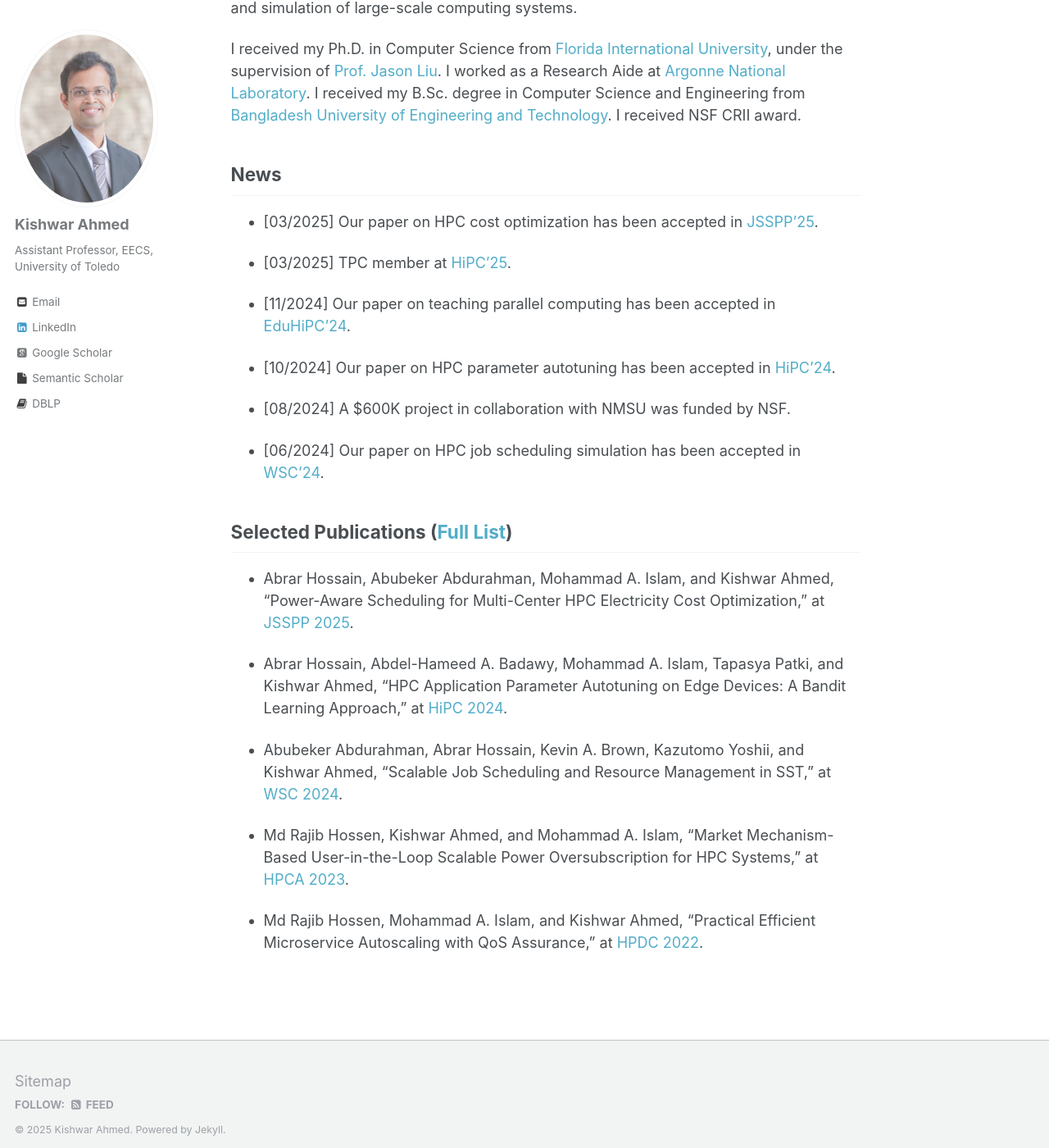
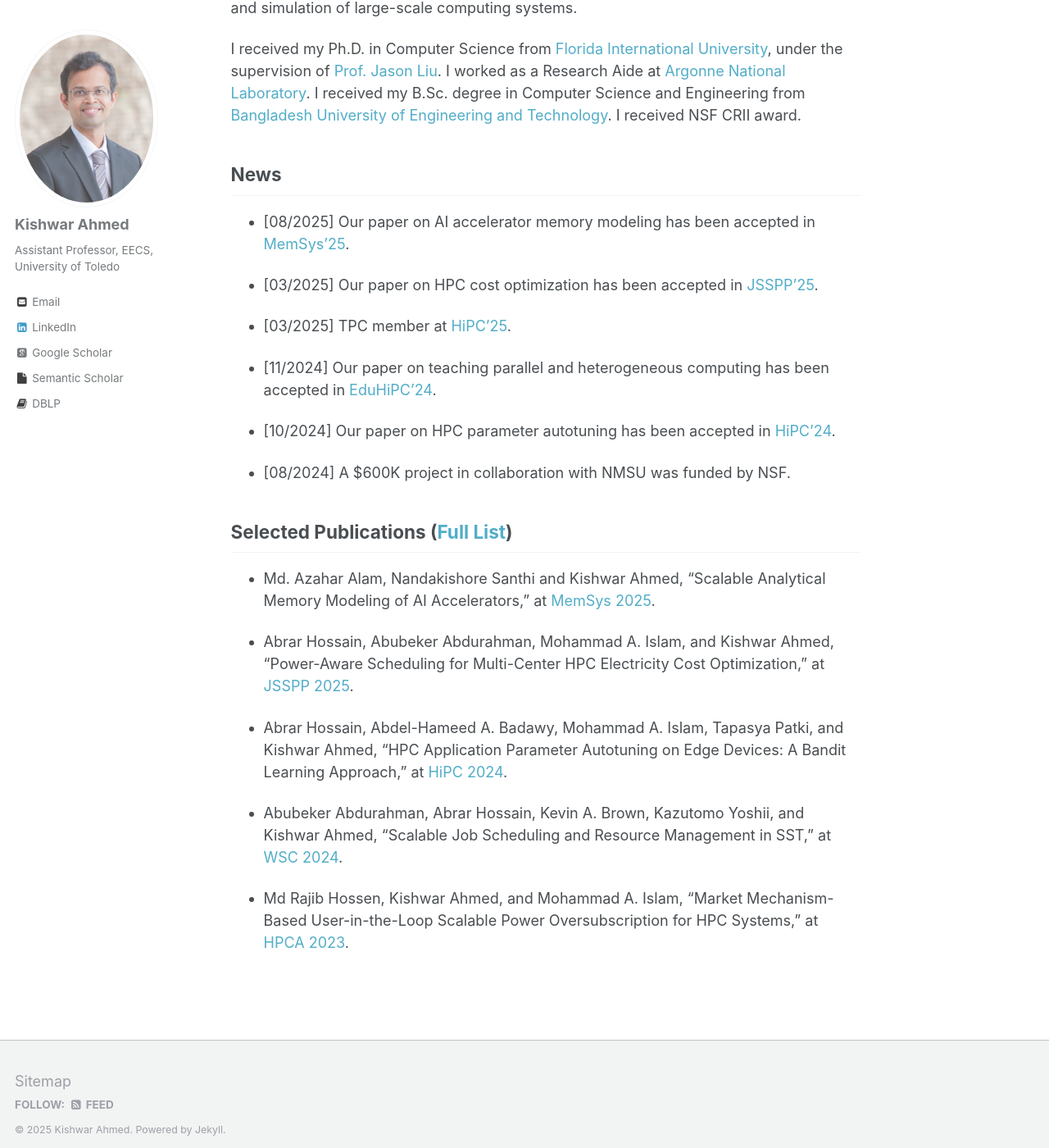
Before and after one commit to kishwarbd/kishwarbd.github.io, a Jekyll site: the page built from _pages/about.md, in a window 1280 px wide and 1400 px high, scrolled down 203 px. Shown: the whole window at 82% size. Built offline with Jekyll 4.4.1, drawn with Linux system fonts in a browser that asks for light colours; some web fonts are replaced.

Commit message:
Update about.md

```diff
--- a/_pages/about.md
+++ b/_pages/about.md
@@ -14,19 +14,21 @@ Jason Liu](https://people.cis.fiu.edu/liux/). I worked as a Research Aide at [Ar
 
 
 ## News
+* [08/2025] Our paper on AI accelerator memory modeling has been accepted in [MemSys'25](https://www.memsys.io/).
+
 * [03/2025] Our paper on HPC cost optimization has been accepted in [JSSPP'25](https://jsspp.org/).
 
 * [03/2025] TPC member at [HiPC'25](https://www.hipc.org/).
 
-* [11/2024] Our paper on teaching parallel computing has been accepted in [EduHiPC'24](https://tcpp.cs.gsu.edu/curriculum/?q=eduHiPC24).
+* [11/2024] Our paper on teaching parallel and heterogeneous computing has been accepted in [EduHiPC'24](https://tcpp.cs.gsu.edu/curriculum/?q=eduHiPC24).
 
 * [10/2024] Our paper on HPC parameter autotuning has been accepted in [HiPC'24](https://www.hipc.org/).
 
 * [08/2024] A $600K project in collaboration with NMSU was funded by NSF.
 
-* [06/2024] Our paper on HPC job scheduling simulation has been accepted in [WSC'24](https://meetings.informs.org/wordpress/wsc2024/).
+## Selected Publications ([Full List](https://kishwarbd.github.io/publications/))
 
-## Selected Publications ([Full List](https://kishwarbd.github.io/publications/))
+* Md. Azahar Alam, Nandakishore Santhi and Kishwar Ahmed, “Scalable Analytical Memory Modeling of AI Accelerators,” at [MemSys 2025](https://www.memsys.io/).
 
 * Abrar Hossain, Abubeker Abdurahman, Mohammad A. Islam, and Kishwar Ahmed, “Power-Aware Scheduling for Multi-Center HPC Electricity Cost Optimization,” at [JSSPP 2025](https://jsspp.org/).
 
@@ -35,5 +37,3 @@ Jason Liu](https://people.cis.fiu.edu/liux/). I worked as a Research Aide at [Ar
 * Abubeker Abdurahman, Abrar Hossain, Kevin A. Brown, Kazutomo Yoshii, and Kishwar Ahmed, “Scalable Job Scheduling and Resource Management in SST,” at [WSC 2024](https://meetings.informs.org/wordpress/wsc2024/).
 
 * Md Rajib Hossen, Kishwar Ahmed, and Mohammad A. Islam, “Market Mechanism-Based User-in-the-Loop Scalable Power Oversubscription for HPC Systems,” at [HPCA 2023](https://ieeexplore.ieee.org/document/10071006).
-
-* Md Rajib Hossen, Mohammad A. Islam, and Kishwar Ahmed, “Practical Efficient Microservice Autoscaling with QoS Assurance,” at [HPDC 2022](https://hpdc.sci.utah.edu/2022/).
```
